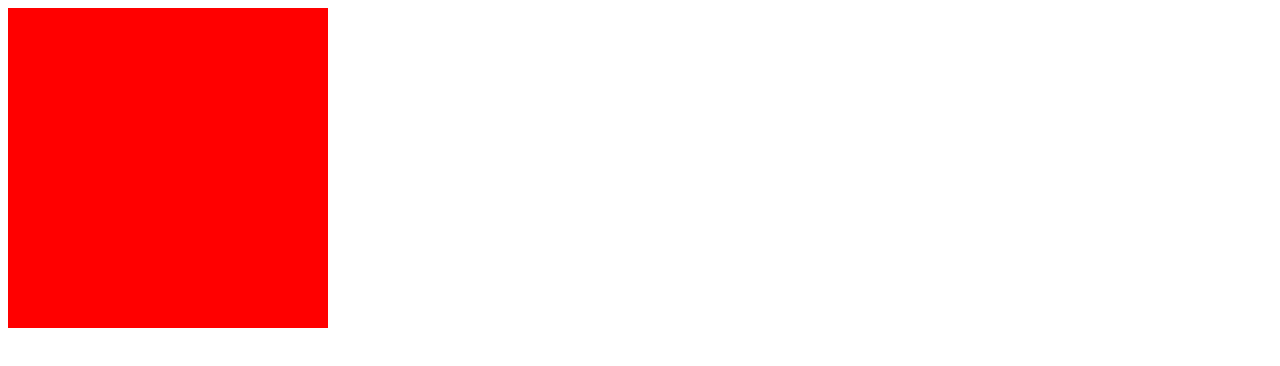
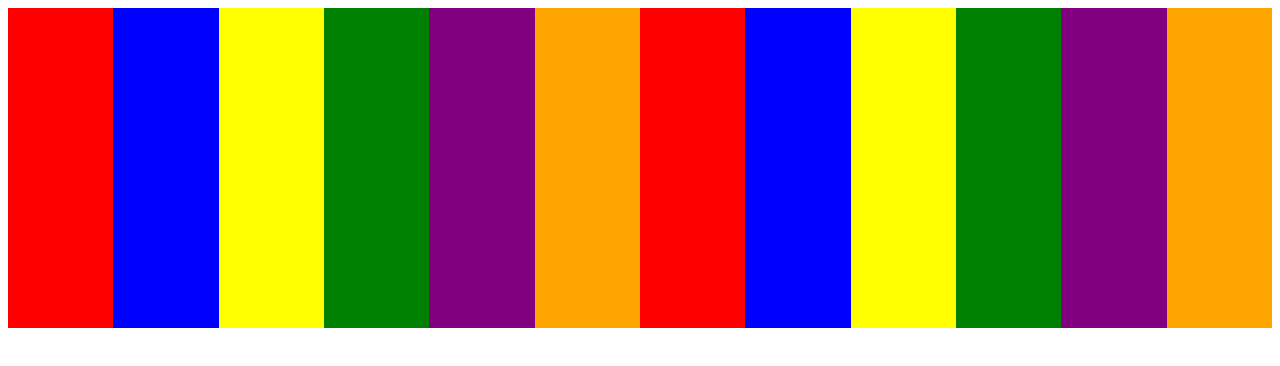
Before and after one commit to Caro8866/13C_Design-For-Decvelopers_Exercises, a plain HTML site: page oneMotionExampleExercise/index.html in a window 1280 px wide. Drawn offline with Linux system fonts and the light colour scheme.

Commit message:
stagger and animate module test working

```diff
--- a/oneMotionExampleExercise/index.html
+++ b/oneMotionExampleExercise/index.html
@@ -9,6 +9,17 @@
   </head>
   <body>
     <div class="box"></div>
+    <div class="box blue"></div>
+    <div class="box yellow"></div>
+    <div class="box green"></div>
+    <div class="box purple"></div>
+    <div class="box orange"></div>
+    <div class="box"></div>
+    <div class="box blue"></div>
+    <div class="box yellow"></div>
+    <div class="box green"></div>
+    <div class="box purple"></div>
+    <div class="box orange"></div>
   </body>
   <script type="module" src="script.js"></script>
 </html>
--- a/oneMotionExampleExercise/script.js
+++ b/oneMotionExampleExercise/script.js
@@ -1,4 +1,4 @@
 "use strict";
-import { animate } from "https://cdn.skypack.dev/motion";
+import { animate, stagger } from "https://cdn.skypack.dev/motion";
 
-animate(".box", { transform: "rotate(45deg)" }, { duration: 1 });
+animate(".box", { translateY: 600 }, { duration: 2, delay: stagger(0.2) });
--- a/oneMotionExampleExercise/style.css
+++ b/oneMotionExampleExercise/style.css
@@ -3,3 +3,22 @@
   height: 20rem;
   background-color: red;
 }
+
+body {
+  display: flex;
+}
+.blue {
+  background-color: blue;
+}
+.yellow {
+  background-color: yellow;
+}
+.orange {
+  background-color: orange;
+}
+.purple {
+  background-color: purple;
+}
+.green {
+  background-color: green;
+}
```
